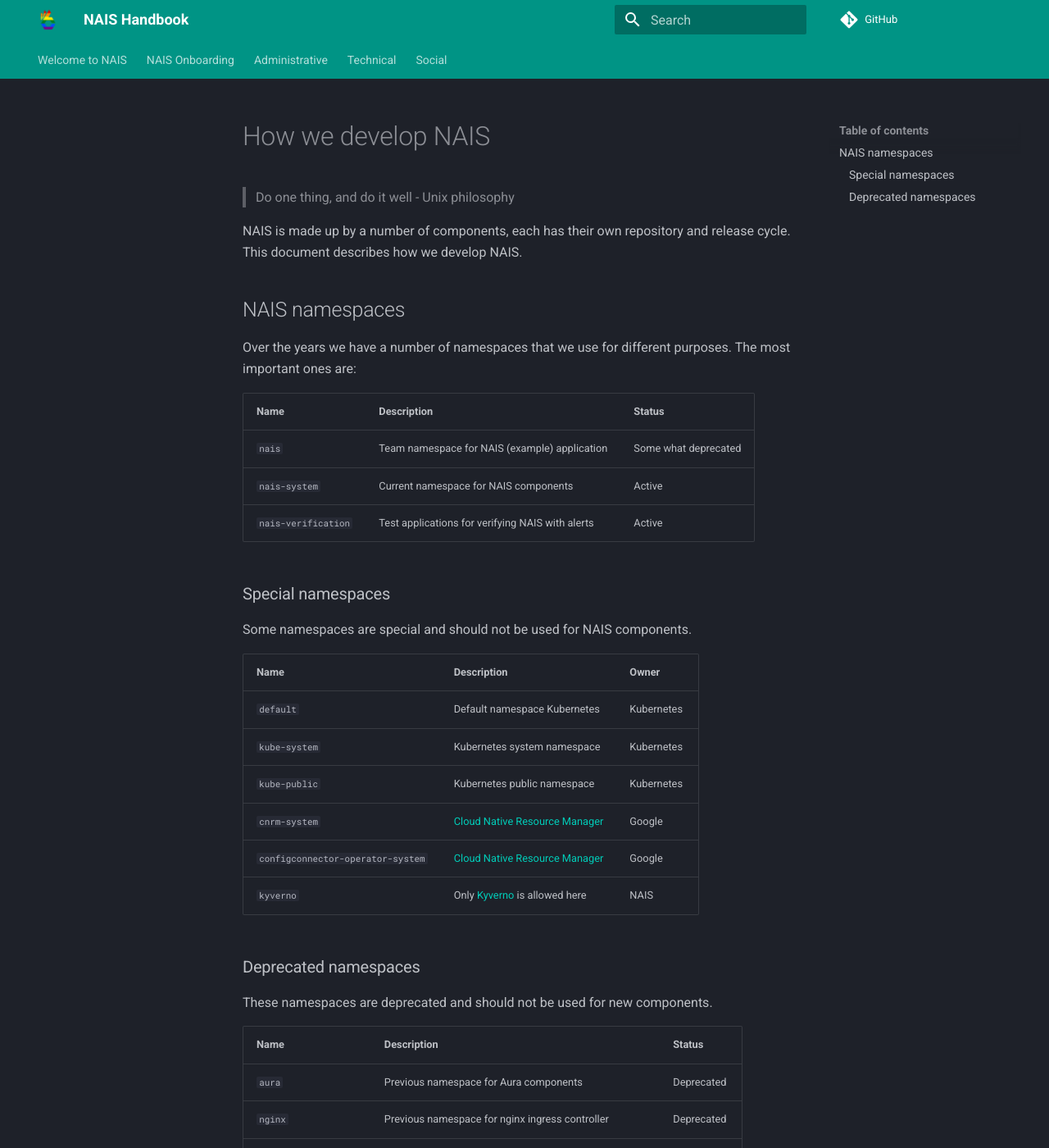
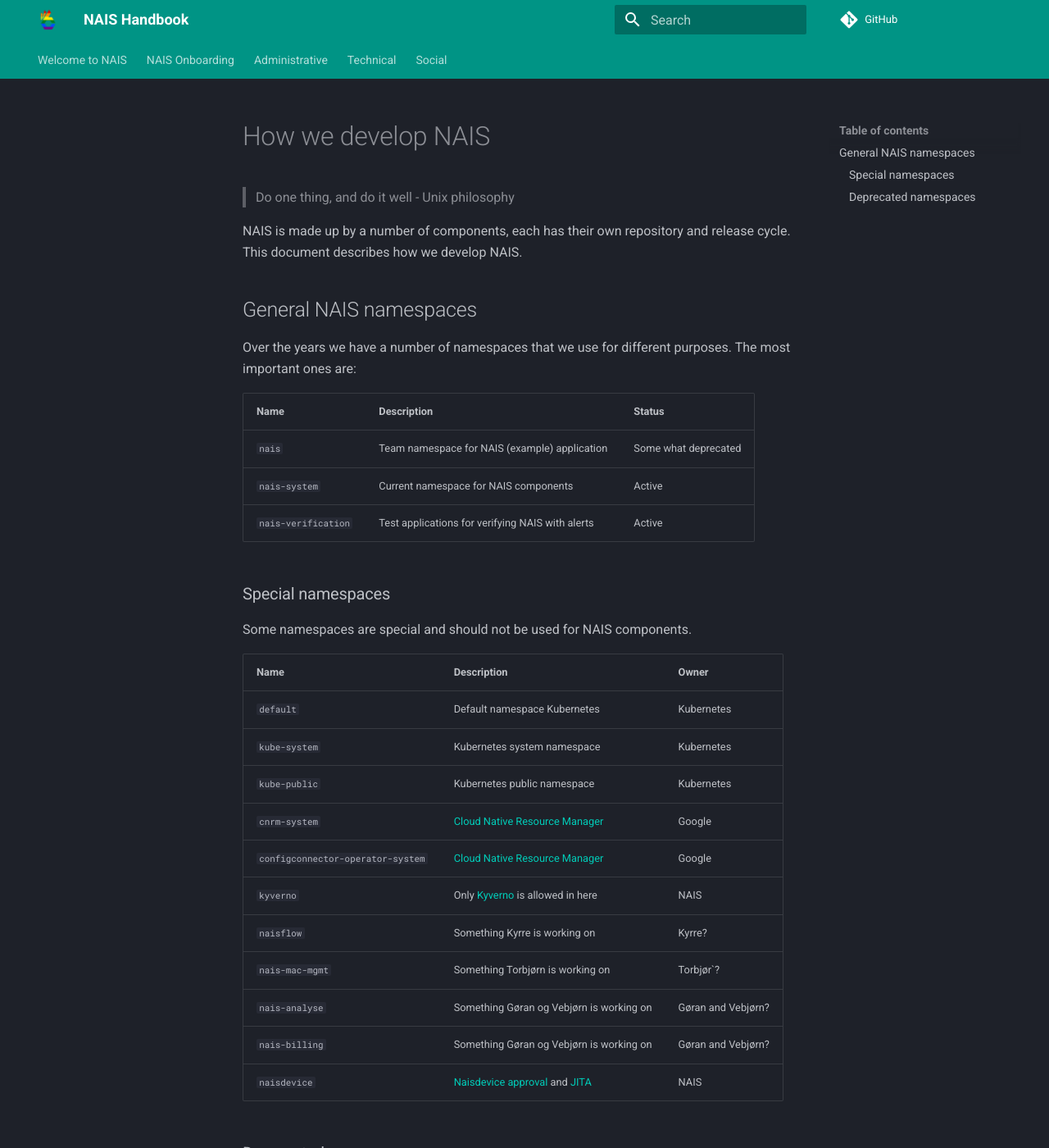
Before and after one commit to nais/handbook, an MkDocs documentation site: the page built from docs/technical/development.md, in a window 1280 px wide and 1400 px high. Shown: the whole window at 82% size. Built offline with MkDocs 1.6.1 and Material for MkDocs 9.7.7, drawn with Linux system fonts in a browser that asks for light colours; comment, search, counter and statistics services are not loaded.

Commit message:
Add more namespaces

```diff
--- a/docs/technical/development.md
+++ b/docs/technical/development.md
@@ -4,7 +4,7 @@
 
 NAIS is made up by a number of components, each has their own repository and release cycle. This document describes how we develop NAIS.
 
-## NAIS namespaces
+## General NAIS namespaces
 
 Over the years we have a number of namespaces that we use for different purposes. The most important ones are:
 
@@ -25,7 +25,12 @@ Some namespaces are special and should not be used for NAIS components.
 | `kube-public` | Kubernetes public namespace | Kubernetes |
 | `cnrm-system` | [Cloud Native Resource Manager](https://cloud.google.com/config-connector/docs/overview) | Google |
 | `configconnector-operator-system` | [Cloud Native Resource Manager](https://cloud.google.com/config-connector/docs/overview) | Google |
-| `kyverno` | Only [Kyverno](https://kyverno.io/) is allowed here | NAIS |
+| `kyverno` | Only [Kyverno](https://kyverno.io/) is allowed in here | NAIS |
+| `naisflow` | Something Kyrre is working on | Kyrre? |
+| `nais-mac-mgmt` | Something Torbjørn is working on | Torbjør`? |
+| `nais-analyse` | Something Gøran og Vebjørn is working on | Gøran and Vebjørn? |
+| `nais-billing` | Something Gøran og Vebjørn is working on | Gøran and Vebjørn? |
+| `naisdevice` | [Naisdevice approval](https://github.com/nais/naisdevice-approval) and [JITA](https://github.com/nais/naisdevice-jita) | NAIS |
 
 ### Deprecated namespaces
 
```
